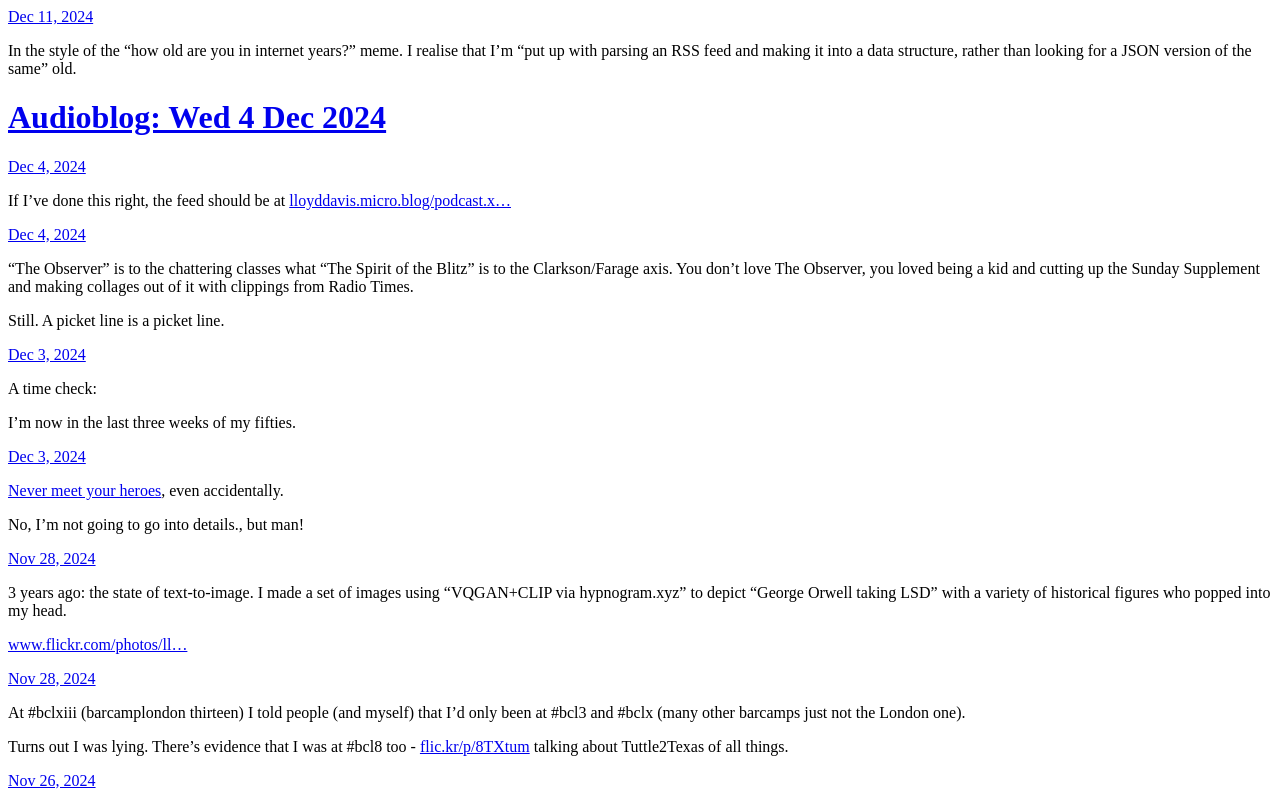
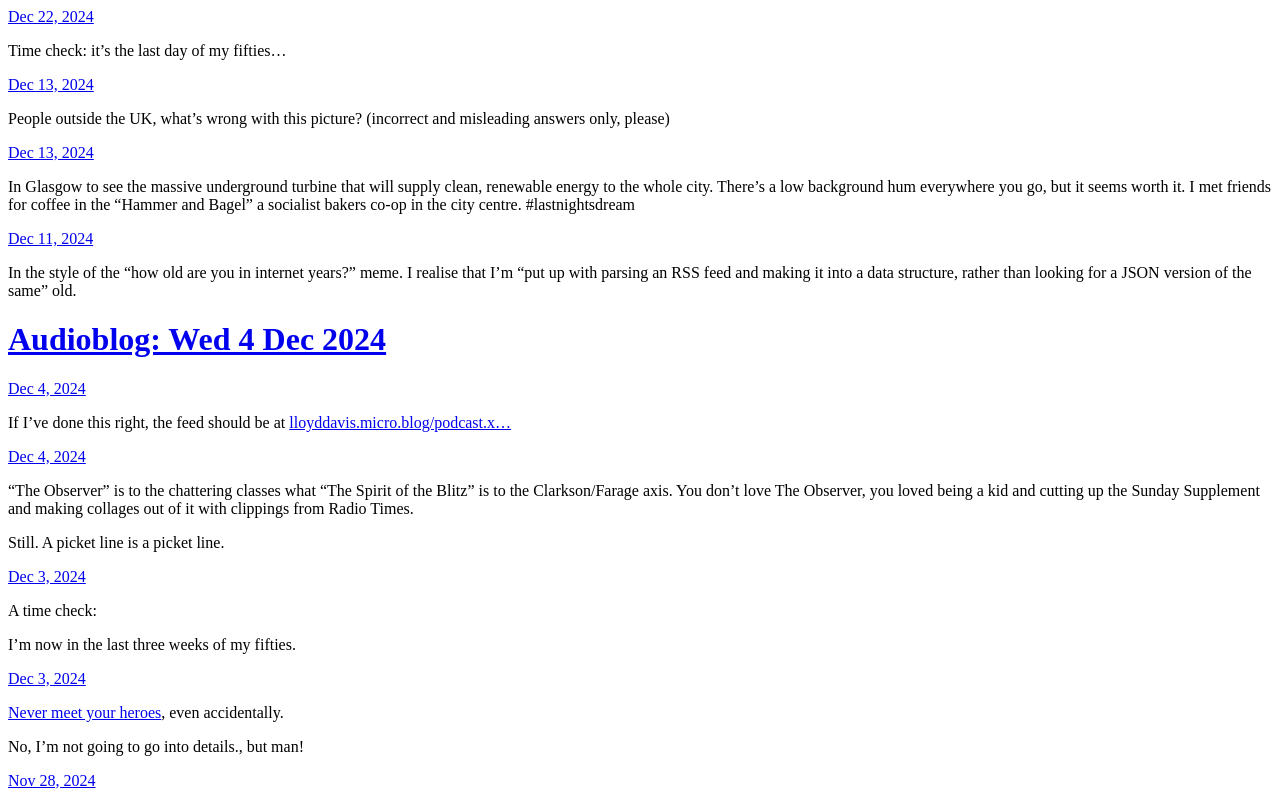
Before and after one commit to lloyddavis/my-micro-blog-archive, a plain HTML site: page index.html in a window 1280 px wide. Shown: the top 800 px of the page. Drawn offline with Linux system fonts and the light colour scheme.

Commit message:
Archiving from Micro.blog.

```diff
--- a/index.html
+++ b/index.html
@@ -21,6 +21,40 @@
 <div class="h-feed">
 
 
+
+	  <div class="h-entry">
+
+
+		<a href="https://lloyddavis.micro.blog/2024/12/22/time-check-its.html" class="u-url"><time class="dt-published" datetime="2024-12-22 07:55:15 &#43;0000">Dec 22, 2024</time></a>
+
+		<div class="e-content">
+			 <p>Time check: it’s the last day of my fifties…</p>
+
+		</div>
+	  </div>
+
+	  <div class="h-entry">
+
+
+		<a href="https://lloyddavis.micro.blog/2024/12/13/people-outside-the.html" class="u-url"><time class="dt-published" datetime="2024-12-13 09:41:29 &#43;0000">Dec 13, 2024</time></a>
+
+		<div class="e-content">
+			 <p>People outside the UK, what&rsquo;s wrong with this picture? (incorrect and misleading answers only, please)</p>
+<!-- raw HTML omitted -->
+
+		</div>
+	  </div>
+
+	  <div class="h-entry">
+
+
+		<a href="https://lloyddavis.micro.blog/2024/12/13/in-glasgow-to.html" class="u-url"><time class="dt-published" datetime="2024-12-13 07:39:47 &#43;0000">Dec 13, 2024</time></a>
+
+		<div class="e-content">
+			 <p>In Glasgow to see the massive underground turbine that will supply clean, renewable energy to the whole city. There&rsquo;s a low background hum everywhere you go, but it seems worth it.  I met friends for coffee in the &ldquo;Hammer and Bagel&rdquo; a socialist bakers co-op in the city centre. #lastnightsdream</p>
+
+		</div>
+	  </div>
 
 	  <div class="h-entry">
 
```
